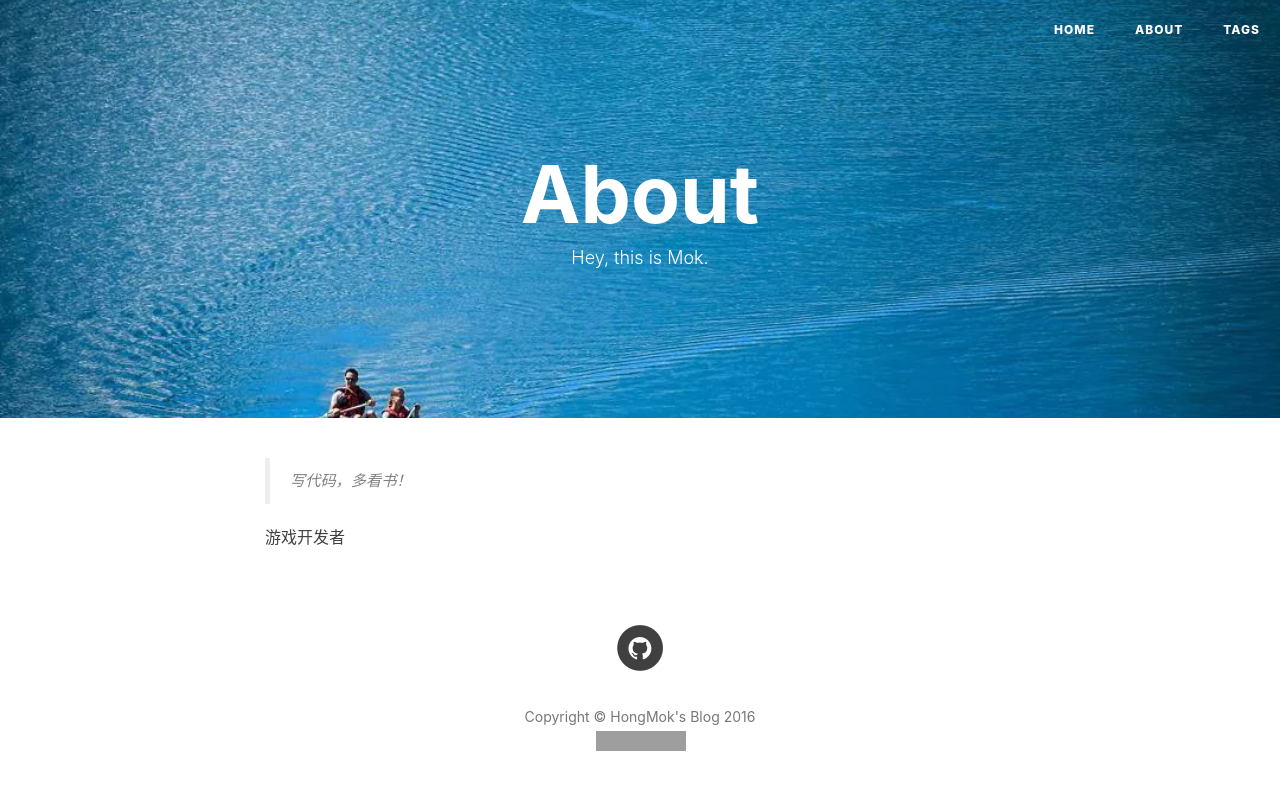
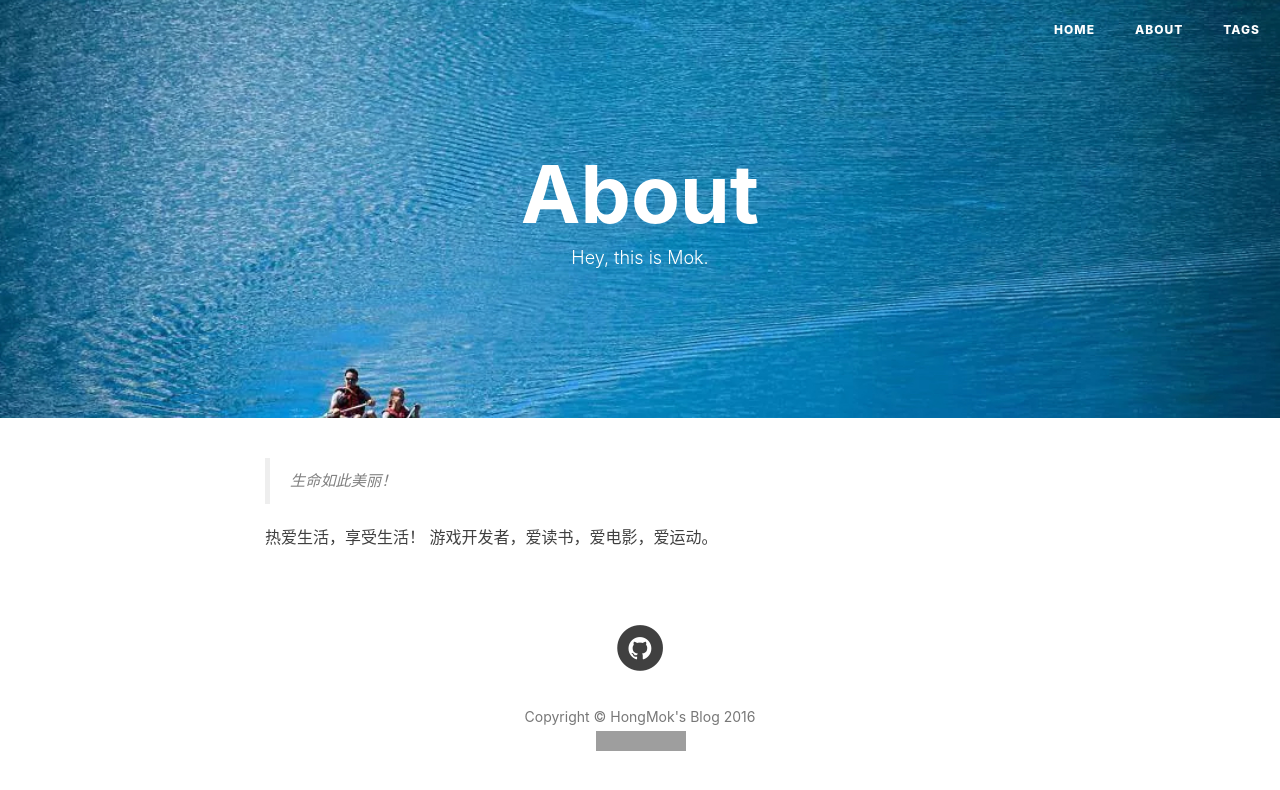
Before and after one commit to HongMok/HongMok.github.io, a Jekyll site: the page built from about.html, in a window 1280 px wide. Shown: the top 790 px of the page. Built offline with Jekyll 4.4.1, drawn with Linux system fonts in a browser that asks for light colours; nearby versions of some CDN libraries; comment, search, counter and statistics services are not loaded; grey boxes are pictures that could not be loaded.

Commit message:
Update about.html

```diff
--- a/about.html
+++ b/about.html
@@ -14,9 +14,10 @@
 <!-- Chinese Version -->
 <div class="zh post-container">
     <blockquote>
-        写代码，多看书！
+        生命如此美丽！
     </blockquote>
-    游戏开发者
+    热爱生活，享受生活！
+    游戏开发者，爱读书，爱电影，爱运动。
 
 </div>
 
```
